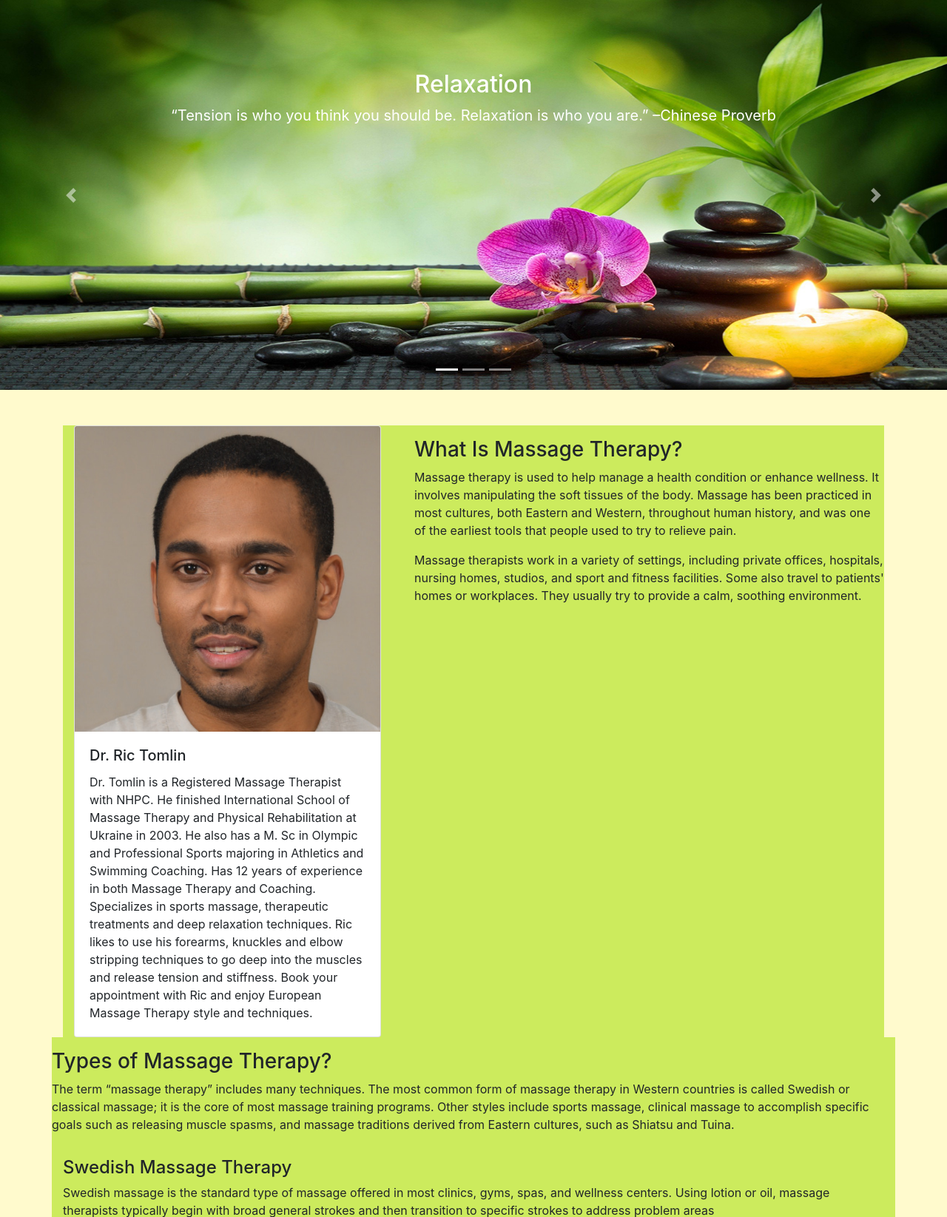
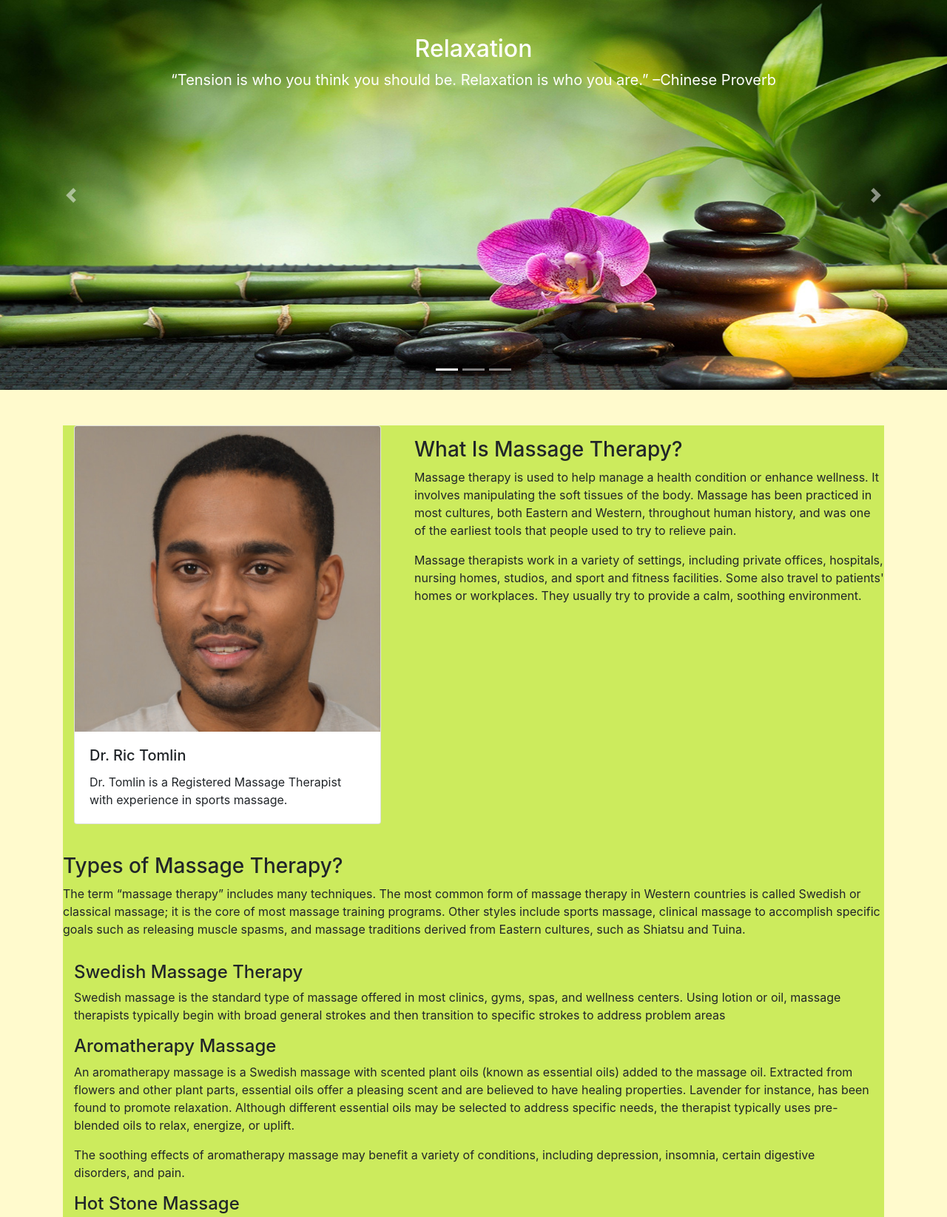
Before and after one commit to sandyp21/sanz, a PHP site: page /masst.php in a window 1280 px wide. Shown: the part 56-1701 px from the top of the page at 74% size. Run offline with PHP 8.4, Linux system fonts and the light colour scheme; data that the repository does not hold is empty; some libraries are stand-ins or nearby versions.

Commit message:
fix info in services and header

```diff
--- a/includes/header.php
+++ b/includes/header.php
@@ -30,7 +30,7 @@ session_start();
          background-color: LemonChiffon;
        }
        .carousel-caption {
-    bottom: 20rem;
+    bottom: 23rem;
     z-index: 4;
   }
      </style>
--- a/masst.php
+++ b/masst.php
@@ -18,13 +18,7 @@ require_once 'includes/header.php';
       <img src="uploads/drtomlin.jpg" class="card-img-top" alt="...">
       <div class="card-body">
         <h5 class="card-title">Dr. Ric Tomlin</h5>
-        <p class="card-text">Dr. Tomlin is a Registered Massage Therapist with NHPC. He finished International
-             School of Massage Therapy and Physical Rehabilitation at Ukraine in 2003. He also has
-              a M. Sc in Olympic and Professional Sports  majoring in Athletics and Swimming Coaching.
-               Has 12 years of experience in both Massage Therapy and Coaching. Specializes in sports massage,
-                therapeutic treatments and deep relaxation techniques. Ric likes to use his forearms, knuckles
-                 and elbow stripping techniques to go deep into the muscles and release tension and stiffness.
-                 Book your appointment with Ric and enjoy European Massage Therapy style and techniques.</p>
+        <p class="card-text">Dr. Tomlin is a Registered Massage Therapist with experience in sports massage. </p>
       </div>
     </div>
     </div>
@@ -46,6 +40,7 @@ require_once 'includes/header.php';
 
 
         </div>
+</div>
 <br>
 
 
```
Also changed, not shown: psyc.php (+16 -8 lines), qigong.php (+1 -7 lines), rtt.php (+1 -6 lines).
